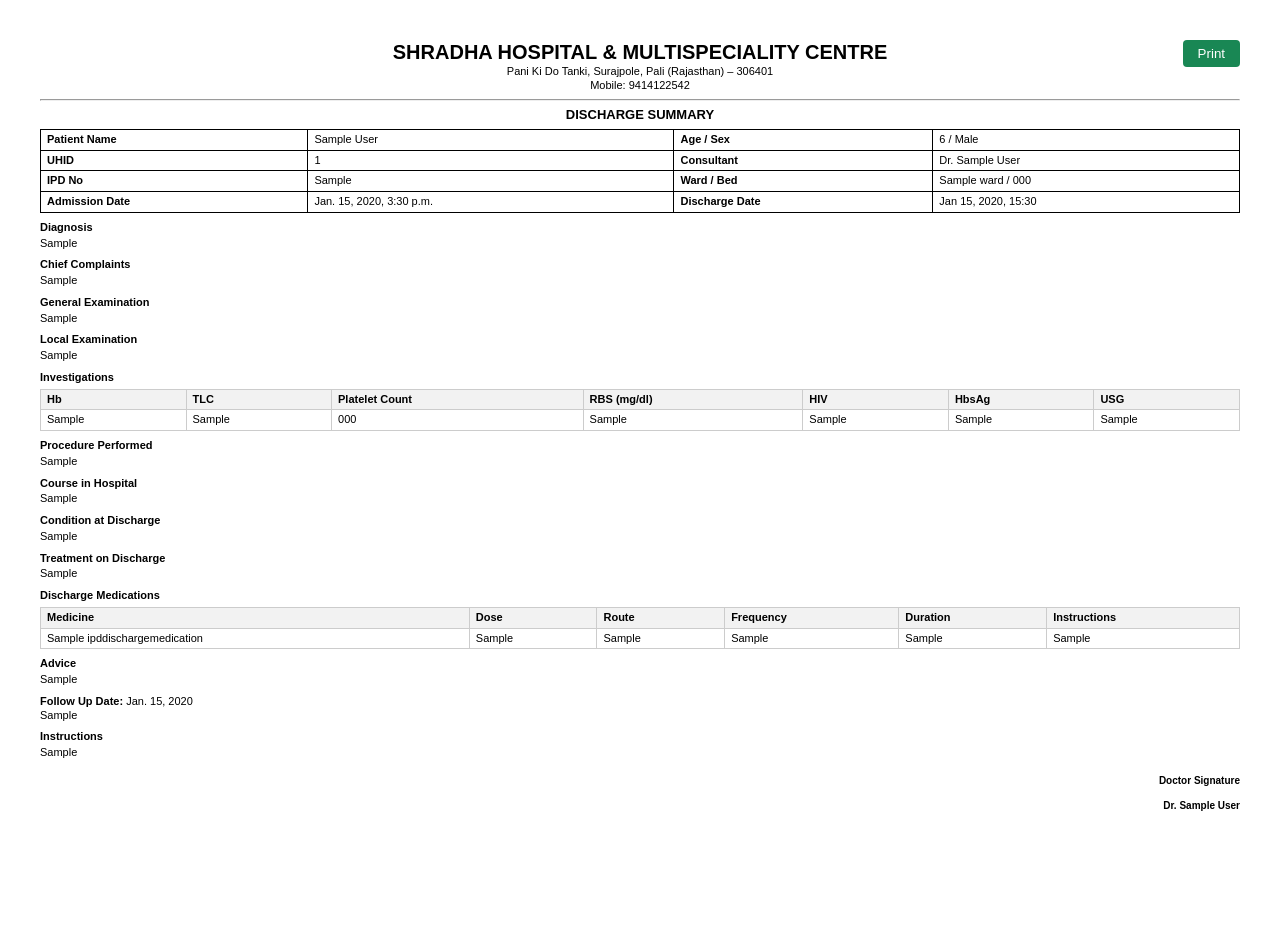
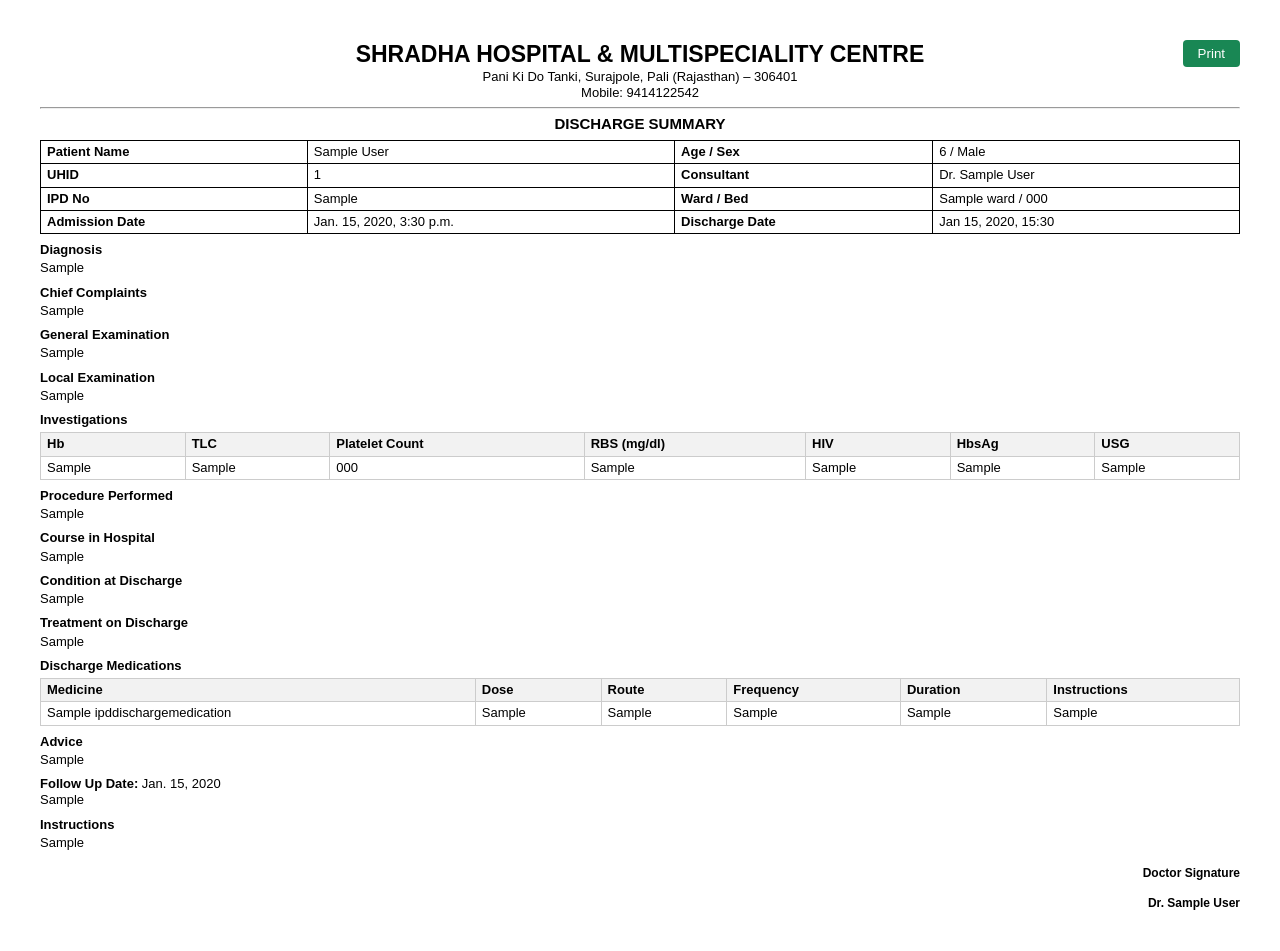
Before and after one commit to drpratapseervi-create/ShradhaHMS-2026, a Django app: page /ipd/discharge/1/pdf/ in a window 1280 px wide. Before the commit the page ends 811 px from the top, so only its background shows below. Run offline with Django 4.2, Linux system fonts and the light colour scheme; a user stored in the database is signed in; tables that the repository leaves empty hold one stand-in row (values such as "Sample post"); some libraries are stand-ins or nearby versions.

Commit message:
Increase Discharge Summary print font sizes for readability
Proportionally scale body/heading/table font sizes (~11px -> 13px,
title/name scaled to match) across discharge_pdf.html. No layout,
structure, or spacing changes.

```diff
--- a/hms/templates/ipd/discharge_pdf.html
+++ b/hms/templates/ipd/discharge_pdf.html
@@ -10,7 +10,7 @@
 
 body{
 font-family: Arial, sans-serif;
-font-size:11px;
+font-size:13px;
 margin:40px;
 line-height:1.25;
 }
@@ -21,17 +21,17 @@ margin-bottom:6px;
 }
 
 .hospital-name{
-font-size:20px;
+font-size:23px;
 font-weight:900;
 }
 
 .hospital-address{
-font-size:11px;
+font-size:13px;
 }
 
 .title{
 text-align:center;
-font-size:13px;
+font-size:15px;
 font-weight:700;
 margin-top:4px;
 margin-bottom:4px;
@@ -46,7 +46,7 @@ margin-top:6px;
 .info-table td{
 border:1px solid #000;
 padding:3px 6px;
-font-size:11px;
+font-size:13px;
 }
 
 .section{
@@ -54,7 +54,7 @@ margin-top:8px;
 }
 
 .section-title{
-font-size:11px;
+font-size:13px;
 font-weight:700;
 margin-bottom:2px;
 }
@@ -69,7 +69,7 @@ th,td{
 border:1px solid #ccc;
 padding:3px 6px;
 text-align:left;
-font-size:11px;
+font-size:13px;
 }
 
 th{
@@ -88,7 +88,7 @@ margin:2px 0;
 .signature{
 margin-top:15px;
 text-align:right;
-font-size:10px;
+font-size:12px;
 font-weight:700;
 page-break-inside:avoid;
 }
@@ -113,7 +113,7 @@ display:none;
 
 body{
 margin:15px;
-font-size:11px;
+font-size:13px;
 line-height:1.2;
 }
 
```
